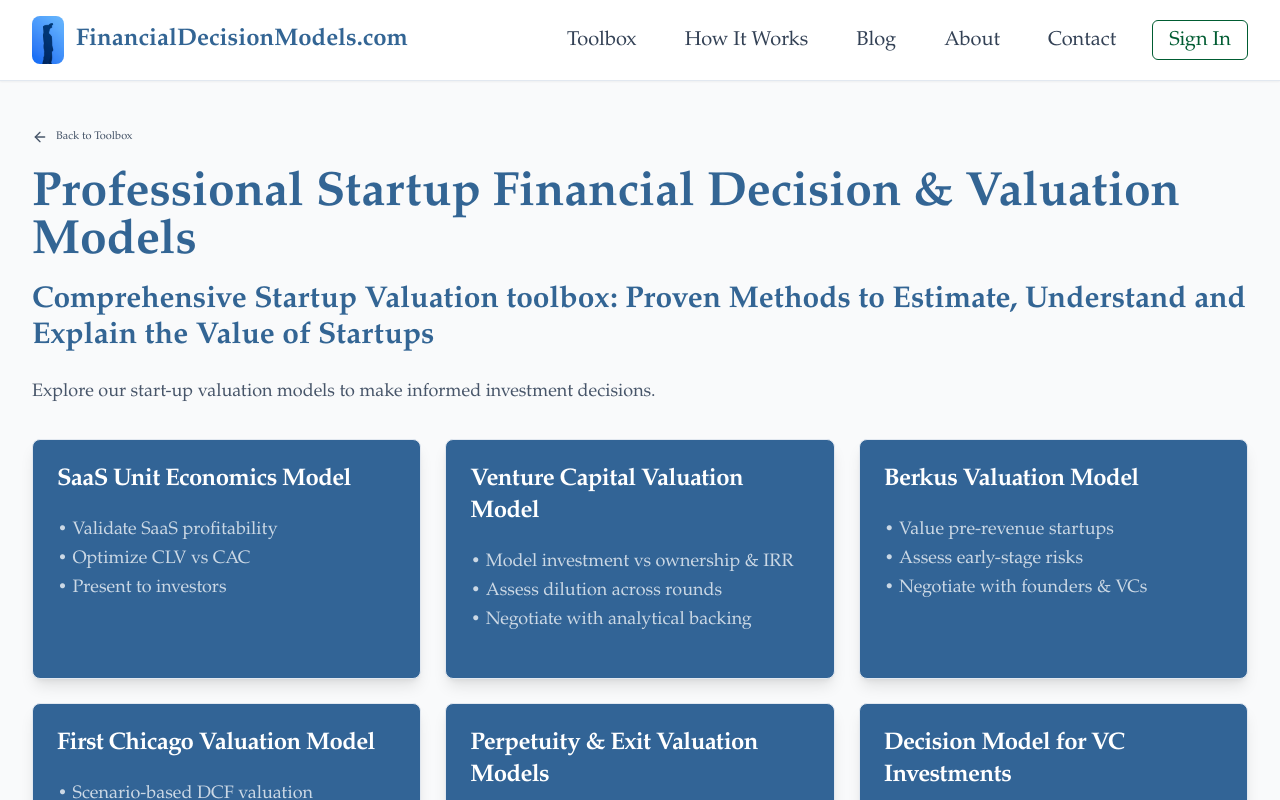
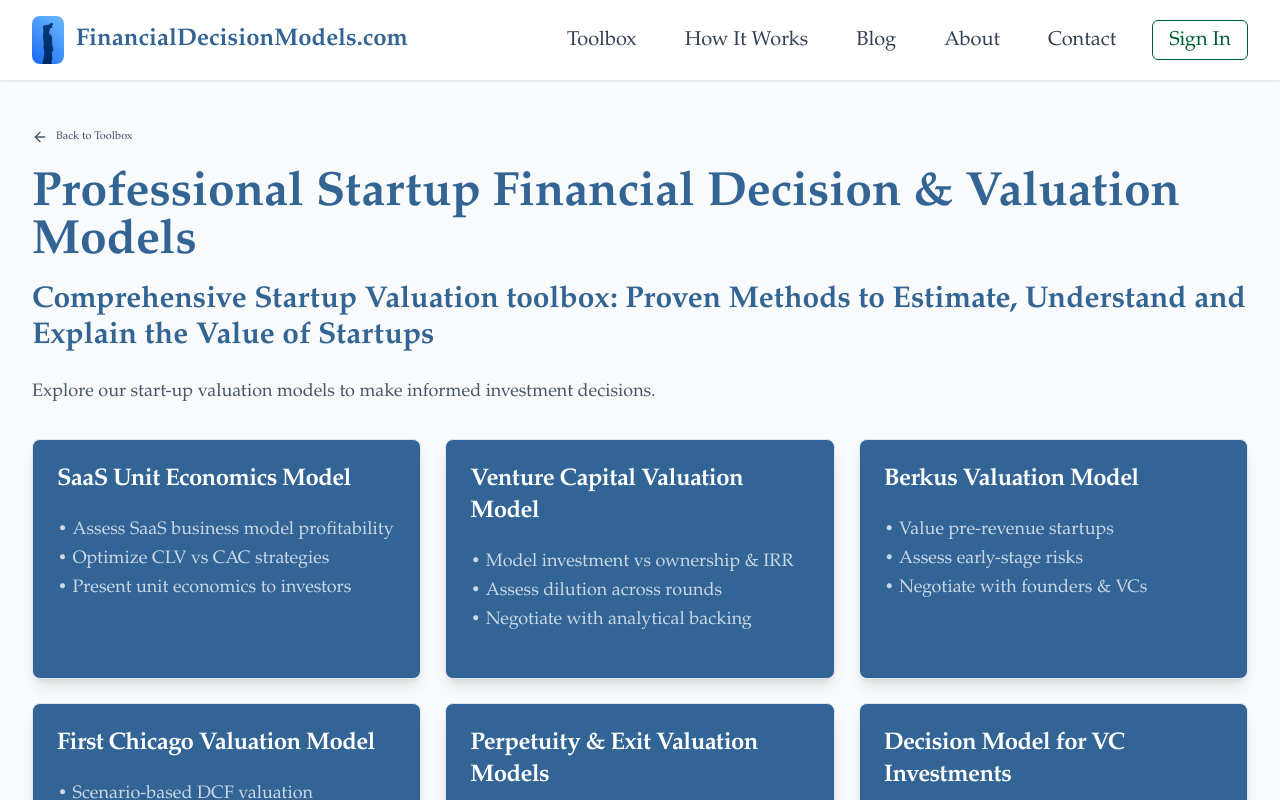
Before and after one commit to PalleFloe/finance-access-pilot, a React (Vite) app: page /toolbox/startup-valuations in a window 1280 px wide. Shown: the top 800 px of the page. Built offline with nearby package versions, Linux system fonts and the light colour scheme.

Commit message:
Update SaaS bullet points

```diff
--- a/src/pages/toolbox/StartupValuations.tsx
+++ b/src/pages/toolbox/StartupValuations.tsx
@@ -19,9 +19,9 @@ const StartupValuations = () => {
     {
       name: "SaaS Unit Economics Model",
       bulletPoints: [
-        "Validate SaaS profitability",
-        "Optimize CLV vs CAC",
-        "Present to investors"
+        "Assess SaaS business model profitability",
+        "Optimize CLV vs CAC strategies",
+        "Present unit economics to investors"
       ],
       href: "/toolbox/startup-valuations/saas-unit-economics",
       status: "available",
```
